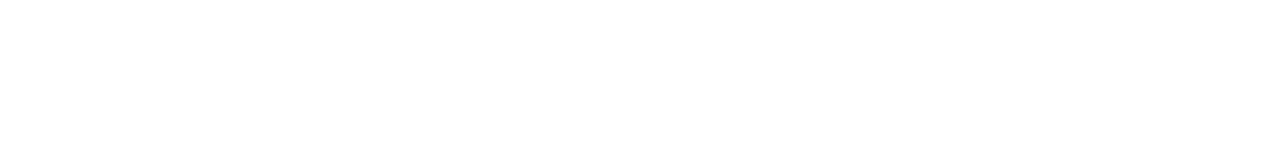
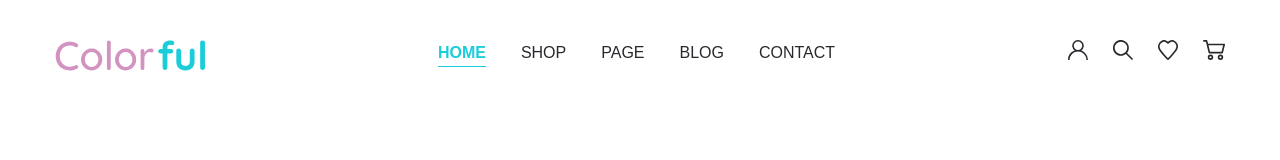
Before and after one commit to kosslanoss/colorful, a website: page app/index.html in a window 1280 px wide. Drawn offline with nearby package versions, Linux system fonts and the light colour scheme; files that its build step writes are made by us from their sources.

Commit message:
fixing header

```diff
--- a/app/index.html
+++ b/app/index.html
@@ -1,14 +1,87 @@
 <!DOCTYPE html>
-<html lang="en">
+<html lang="uk">
 <head>
   <meta charset="UTF-8">
   <meta http-equiv="X-UA-Compatible" content="IE=edge">
   <meta name="viewport" content="width=device-width, initial-scale=1.0">
-  <title>GULP</title>
+  <title>Colorful</title>
   <link rel="stylesheet" href="css/style.min.css">
 </head>
 <body>
-
+<header class="header">
+  <div class="container">
+    <div class="header__wrapper">
+        <a class="logo" href="#">
+          <img class="logo__img" src="images/logo.svg" alt="Логотип">
+        </a>
+      <nav class="menu">
+        <ul class="menu__list">
+          <li class="menu__list-item">
+            <a class="menu__list-link menu__list-link--active" href="#">
+              home
+            </a>
+          </li>
+          <li class="menu__list-item">
+            <a class="menu__list-link" href="#">
+              shop
+            </a>
+          </li>
+          <li class="menu__list-item">
+            <a class="menu__list-link" href="#">
+              page
+            </a>
+          </li>
+          <li class="menu__list-item">
+            <a class="menu__list-link" href="#">
+              blog
+            </a>
+          </li>
+          <li class="menu__list-item">
+            <a class="menu__list-link" href="#">
+              contact
+            </a>
+          </li>
+        </ul>
+      </nav>
+      <div class="user-nav">
+        <a class="user-nav__link" href="#">
+          <svg xmlns="http://www.w3.org/2000/svg" width="20" height="20" viewBox="0 0 20 20">
+            <path fill="#29282d"  fill-rule="evenodd"
+              d="M1392.07,57.928a9.923,9.923,0,0,0-3.8-2.383,5.78,5.78,0,1,0-6.54,0A10.018,10.018,0,0,0,1375,65h1.56a8.44,8.44,0,0,1,16.88,0H1395A9.931,9.931,0,0,0,1392.07,57.928Zm-11.29-7.148A4.22,4.22,0,1,1,1385,55,4.222,4.222,0,0,1,1380.78,50.78Z"
+              transform="translate(-1375 -45)" />
+          </svg>
+        </a>
+        <a class="user-nav__link" href="#">
+          <svg xmlns="http://www.w3.org/2000/svg" width="20.03" height="20" viewBox="0 0 20.03 20">
+            <path fill="#29282d" fill-rule="evenodd"
+              d="M1439.89,63.7l-5.81-5.81a7.944,7.944,0,1,0-1.18,1.178l5.81,5.81a0.417,0.417,0,0,0,.59,0l0.59-.589A0.421,0.421,0,0,0,1439.89,63.7Zm-11.96-4.533a6.25,6.25,0,1,1,6.25-6.25A6.254,6.254,0,0,1,1427.93,59.163Z"
+              transform="translate(-1420 -45)" />
+          </svg>
+        </a>
+        <a class="user-nav__link" href="#">
+          <svg xmlns="http://www.w3.org/2000/svg" width="20" height="20" viewBox="0 0 20 20">
+            <path fill="#29282d" fill-rule="evenodd"
+              d="M1484.78,49.589a6.683,6.683,0,0,0-4.17-4.371c-1.71-.595-3.75,0-5.58,1.611-1.83-1.569-3.88-2.122-5.58-1.569a6.884,6.884,0,0,0-4.17,4.371c-0.47,1.57-.51,4.117,1.95,7.215,1.11,1.4,2.82,3.4,4.22,4.965,2.68,3.014,3.11,3.183,3.49,3.183h0.17c0.39,0,.77-0.168,3.45-3.224,1.41-1.613,3.11-3.609,4.22-4.966C1485.25,53.706,1485.25,51.159,1484.78,49.589Zm-3.28,6.2c-1.96,2.462-5.32,6.324-6.47,7.385-1.15-1.061-4.52-4.924-6.48-7.385-1.61-1.994-2.21-3.947-1.7-5.687a4.986,4.986,0,0,1,3.11-3.225c1.23-.467,2.9.169,4.43,1.655a0.84,0.84,0,0,0,1.06.126,0.447,0.447,0,0,0,.22-0.17c1.53-1.443,3.19-2.079,4.42-1.655a5.168,5.168,0,0,1,3.11,3.268C1483.71,51.8,1483.12,53.79,1481.5,55.784Z"
+              transform="translate(-1465.03 -45)" />
+          </svg>
+          <div class="user-nav__num">
+            <span>3</span>
+          </div>
+        </a>
+        <a class="user-nav__link" href="#">
+          <svg xmlns="http://www.w3.org/2000/svg" width="22" height="20" viewBox="0 0 22 20">
+            <path fill="#29282d" fill-rule="evenodd"
+              d="M1527.44,65a2.724,2.724,0,1,1,2.74-2.724A2.738,2.738,0,0,1,1527.44,65Zm0-3.814a1.09,1.09,0,1,0,1.09,1.09A1.094,1.094,0,0,0,1527.44,61.183Zm1.75-2.806h-12.81a0.823,0.823,0,0,1-.8-0.628l-2.68-11.115h-2.06a0.817,0.817,0,1,1,0-1.634h2.71a0.824,0.824,0,0,1,.8.627l0.74,3.078h16.1a0.818,0.818,0,0,1,.8,1.014l-2,8.038A0.822,0.822,0,0,1,1529.19,58.377Zm-12.16-1.635h11.52l1.59-6.4h-14.65ZM1517.48,65a2.724,2.724,0,1,1,2.74-2.724A2.738,2.738,0,0,1,1517.48,65Zm0-3.814a1.09,1.09,0,1,0,1.09,1.09A1.094,1.094,0,0,0,1517.48,61.183Z"
+              transform="translate(-1510 -45)" />
+          </svg>
+          <div class="user-nav__num">
+            <span>7</span>
+          </div>
+        </a>
+      </div>
+    </div>
+  </div>
+</header>
 
 
 
--- a/app/scss/_global.scss
+++ b/app/scss/_global.scss
@@ -0,0 +1,12 @@
+body {
+  font-family: 'Quicksand',sans-serif;
+  font-size: 16px;
+  line-height: 26px;
+  color: $default;
+}
+
+.container {
+  max-width: 1200px;
+  margin: 0 auto;
+  padding: 0 15px;
+}
--- a/app/scss/_vars.scss
+++ b/app/scss/_vars.scss
@@ -0,0 +1,5 @@
+$accent: #1BCDD9;
+$default: #8d8d8d;
+$title: #29282d;
+
+$white: #ffffff;
--- a/app/scss/style.scss
+++ b/app/scss/style.scss
@@ -3,7 +3,56 @@
 @import 'reset';
 @import 'global';
 
+.header {
+  padding: 40px 0;
 
+  &__wrapper {
+    display: flex;
+    justify-content: space-between;
+  }
+}
+
+.menu {
+
+  &__list {
+    display: flex;
+    text-transform: uppercase;
+  }
+
+  &__list-item:not(:last-child) {
+    padding-right: 35px;
+  }
+
+  &__list-link {
+    color: $title;
+    padding-bottom: 5px;
+    transition: color 0.5s, border 0.5s;
+
+    &:hover {
+      color: $accent;
+      border-bottom: 1px solid $accent;
+    }
+  }
+
+  &__list-link--active {
+    color: $accent;
+    font-weight: 700;
+    border-bottom: 1px solid $accent;
+  }
+}
+
+.user-nav {
+  display: flex;
+
+  &__link:not(:last-child) {
+    padding-right: 25px;
+  }
+
+  &__num {
+    border-radius: 50%;
+    color: $white
+  }
+}
 
 
 @import 'media';
```
Also changed, not shown: app/images/icons/cart.svg (added), app/images/icons/heart.svg (added), app/images/icons/search.svg (added), app/images/icons/user.svg (added), app/images/logo.svg (added).
